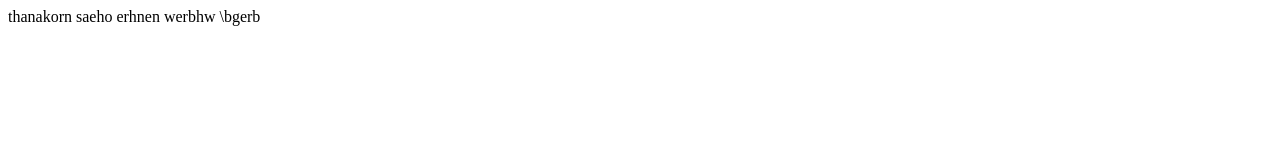
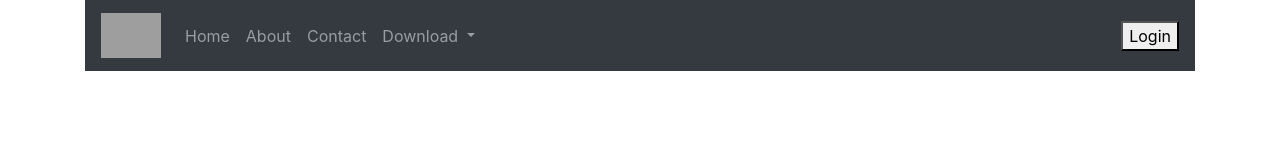
Before and after one commit to oxxooxx/thanakorn.github.io, a plain HTML site: page index.html in a window 1280 px wide. Drawn offline with nearby package versions, Linux system fonts and the light colour scheme; grey boxes are pictures that could not be loaded.

Commit message:
Update index.html

```diff
--- a/index.html
+++ b/index.html
@@ -4,12 +4,51 @@
     <meta charset="UTF-8">
     <meta name="viewport" content="width=device-width, initial-scale=1.0">
     <title>Document</title>
+    <link rel="stylesheet" href="https://maxcdn.bootstrapcdn.com/bootstrap/4.5.2/css/bootstrap.min.css">
+  <script src="https://ajax.googleapis.com/ajax/libs/jquery/3.5.1/jquery.min.js"></script>
+  <script src="https://cdnjs.cloudflare.com/ajax/libs/popper.js/1.16.0/umd/popper.min.js"></script>
+  <script src="https://maxcdn.bootstrapcdn.com/bootstrap/4.5.2/js/bootstrap.min.js"></script>
 </head>
 <body>
-    thanakorn
-    saeho
-    erhnen
-    werbhw
-    \bgerb
+    <div class="container">
+    <nav class="navbar navbar-expand-sm bg-dark navbar-dark">
+        <!-- Brand -->
+        <a class="navbar-brand" href="#">
+            <img src="https://pbs.twimg.com/media/EihrjwBXgAELv06.jpg" alt="Logo" style="width:60px;">
+          </a>
+
+        <!-- Links -->
+        <div class="collapse navbar-collapse" id="collapsibleNavbar">
+        <ul class="navbar-nav">
+          <li class="nav-item">
+            <a class="nav-link" href="#">Home</a>
+          </li>
+          <li class="nav-item">
+            <a class="nav-link" href="#">About</a>
+          </li>
+          <li class="nav-item">
+            <a class="nav-link" href="#">Contact</a>
+          </li>
+
+          <!-- Dropdown -->
+          <li class="nav-item dropdown">
+            <a class="nav-link dropdown-toggle" href="#" id="navbardrop" data-toggle="dropdown">
+              Download
+            </a>
+            <div class="dropdown-menu">
+              <a class="dropdown-item" href="#">Resume</a>
+              <a class="dropdown-item" href="#">Profile</a>
+              <a class="dropdown-item" href="#">Paper</a>
+            </div>
+          </li>
+        </ul>
+    </div>
+        <button type="submit">Login</button>
+        <button class="navbar-toggler" type="button" data-toggle="collapse" data-target="#collapsibleNavbar">
+            <span class="navbar-toggler-icon"></span>
+
+
+      </nav>
+    </div>
 </body>
 </html>
```
